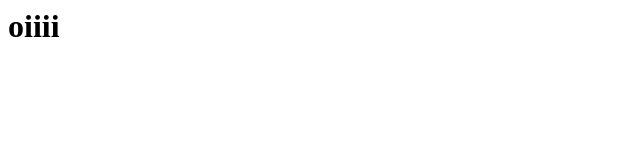
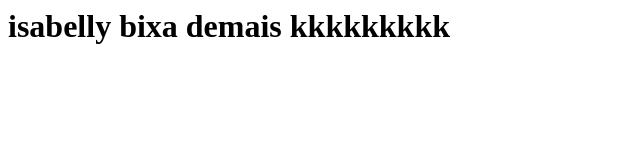
Before and after one commit to livzzzz/aula., a plain HTML site: page index.html in a window 1280 px wide. Shown: the whole page, without its empty margins (0-640 px from the left). Drawn offline with Linux system fonts and the light colour scheme.

Commit message:
Update index.html

```diff
--- a/index.html
+++ b/index.html
@@ -5,5 +5,5 @@
         <meta name="viewport" content="width=devicewidth, inicial - scale=1.0">
         <title>livzz</title>
       <body>
-         <h1> oiiii
+         <h1> isabelly bixa demais kkkkkkkkk
       </body>
```
